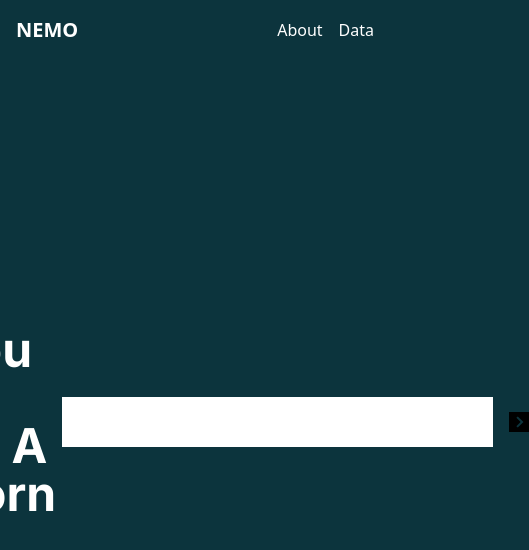
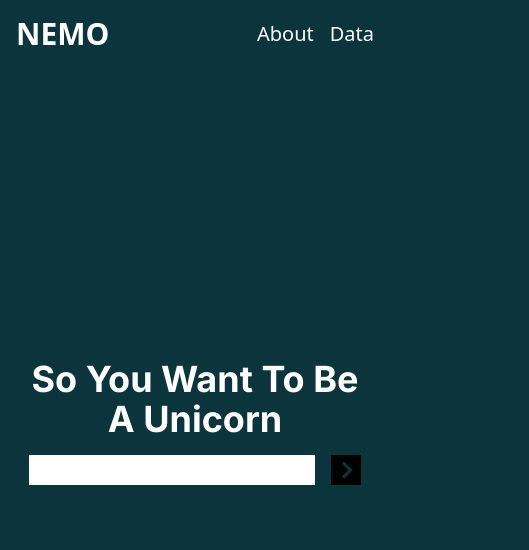
Before and after one commit to BlueMath-Warriors/nemo-app, a Next.js app: page / in a window 390 px wide. Shown: the top 550 px of the page, 529 px wide, since content can reach past the window. Built offline with nearby package versions, Linux system fonts and the light colour scheme.

Commit message:
responsive design homepage

```diff
--- a/components/navbar/index.jsx
+++ b/components/navbar/index.jsx
@@ -2,16 +2,16 @@ import React from "react";
 
 const Navbar = () => {
   return (
-    <nav className="fixed top-0 left-0 right-0 z-10 flex justify-between items-center bg-nemo p-4">
-      <div className="text-white font-bold text-xl">NEMO</div>
+    <nav className="fixed top-0 left-0 right-0 z-10 flex justify-between items-center py-4 bg-nemo px-4 md:px-12">
+      <div className="text-white font-bold text-3xl md:text-5xl">NEMO</div>
       <ul className="flex space-x-4">
         <li>
-          <a href="#" className="text-nemo hover:text-gray-300">
+          <a href="#" className="text-nemo text-xl md:text-2xl hover:text-gray-300">
             About
           </a>
         </li>
         <li>
-          <a href="#" className="text-nemo hover:text-gray-300">
+          <a href="#" className="text-nemo text-xl md:text-2xl hover:text-gray-300">
             Data
           </a>
         </li>
--- a/components/search/index.jsx
+++ b/components/search/index.jsx
@@ -5,11 +5,11 @@ const Search = () => {
   const [career, setCareer] = useState("");
   const [careers, setCareers] = useState(["COO", "CEO", "CFO"]);
   return (
-    <div class="flex items-center justify-center gap-4 space-y-6 py-8 text-base leading-7 text-gray-600">
+    <div class="flex items-center justify-center gap-4 text-base leading-7 text-gray-600">
       <input
         type="text"
         list="career-data-list"
-        className="h-[50px] text-3xl text-nemo"
+        className="h-[30px] md:h-[50px] max-w-[430px] w-4/5 text-xl md:text-3xl text-nemo px-4"
         value={career}
         onChange={(e) => {
           setCareer(e.target.value);
@@ -25,6 +25,7 @@ const Search = () => {
         src={"/images/right-search-arrow.svg"}
         width={50}
         height={50}
+        className={"w-[30px] h-[30px]  md:h-[50px] md:w-[50px]"}
         style={{ transform: "scaleX(-1)", margin: "0" }}
       />
     </div>
--- a/pages/index.js
+++ b/pages/index.js
@@ -8,10 +8,10 @@ export default function Home() {
   return (
     <Layout>
       <main
-        className={`flex flex-col min-h-screen gap-4 items-center justify-center p-24 ${inter.className}`}
+        className={`flex flex-col min-h-screen gap-4 items-center justify-center p-4 lg:p-12 ${inter.className}`}
       >
-        <div className="flex items-center justify-center gap-4">
-          <h2 className="text-5xl font-bold text-nemo">
+        <div className="flex flex-wrap items-center justify-center gap-4">
+          <h2 className="text-4xl md:text-5xl font-bold text-nemo text-center">
             So You Want To Be A Unicorn
           </h2>
           <Search />
```
